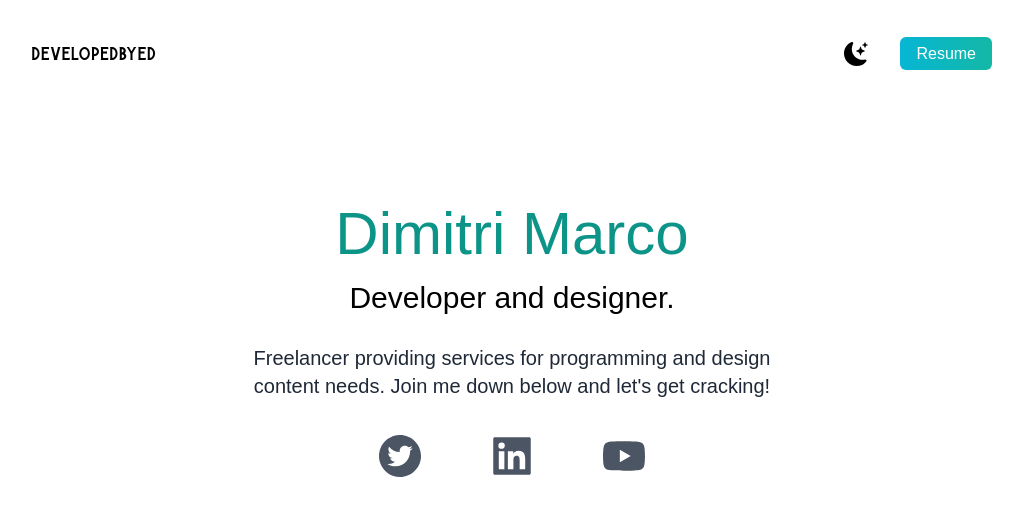
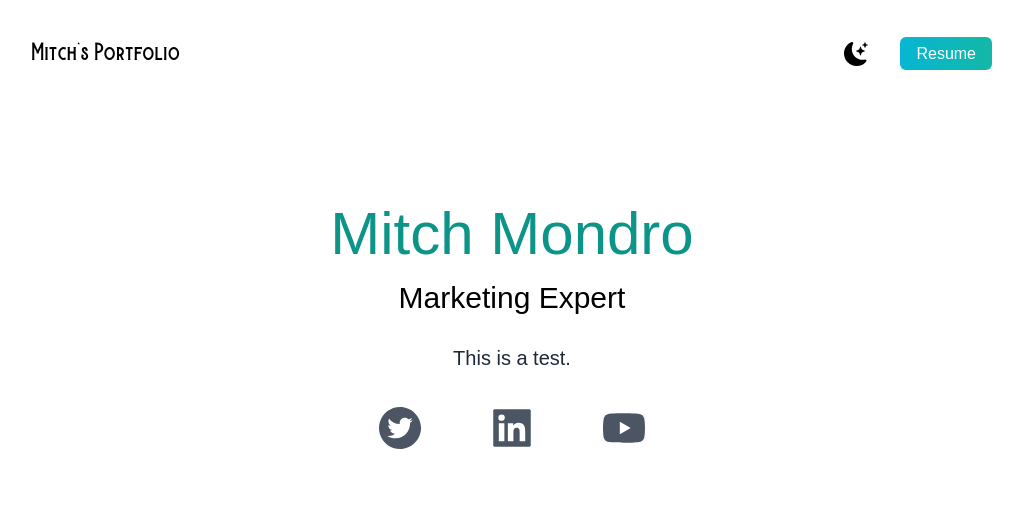
Before and after one commit to mmondro/mitch-portfolio, a Next.js app: page / in a window 1280 px wide. Shown: the top 530 px of the page, without its empty margins (128-1151 px from the left). Built offline with nearby package versions, Linux system fonts and the light colour scheme.

Commit message:
Update index.js

```diff
--- a/pages/index.js
+++ b/pages/index.js
@@ -6,7 +6,7 @@ import {
 } from "react-icons/ai";
 import { BsFillMoonStarsFill } from "react-icons/bs";
 import { useState } from "react";
-import deved from "../public/dev-ed-wave.png";
+import deved from "../public/Mitch.png";
 import code from "../public/code.png";
 import design from "../public/design.png";
 import consulting from "../public/consulting.png";
@@ -31,7 +31,7 @@ export default function Home() {
       <main className=" bg-white px-10 dark:bg-gray-900 md:px-20 lg:px-40">
         <section className="min-h-screen">
           <nav className="py-10 mb-12 flex justify-between dark:text-white">
-            <h1 className="font-burtons text-xl">developedbyed</h1>
+            <h1 className="font-burtons text-xl">Mitch's Portfolio</h1>
             <ul className="flex items-center">
               <li>
                 <BsFillMoonStarsFill
@@ -42,8 +42,9 @@ export default function Home() {
               <li>
                 <a
                   className="bg-gradient-to-r from-cyan-500 text- to-teal-500 text-white px-4 py-2 border-none rounded-md ml-8"
-                  href="#"
+                  href="Mitchell Mondro Resume November 2018 emm.pdf"
                 >
+
                   Resume
                 </a>
               </li>
@@ -51,19 +52,24 @@ export default function Home() {
           </nav>
           <div className="text-center p-10 py-10">
             <h2 className="text-5xl py-2 text-teal-600 font-medium dark:text-teal-400 md:text-6xl">
-              Dimitri Marco
+              Mitch Mondro
             </h2>
             <h3 className="text-2xl py-2 dark:text-white md:text-3xl">
-              Developer and designer.
+              Marketing Expert
             </h3>
             <p className="text-md py-5 leading-8 text-gray-800 dark:text-gray-200 max-w-xl mx-auto md:text-xl">
-              Freelancer providing services for programming and design content
-              needs. Join me down below and let's get cracking!
+            This is a test.
             </p>
             <div className="text-5xl flex justify-center gap-16 py-3 text-gray-600 dark:text-gray-400">
-              <AiFillTwitterCircle />
-              <AiFillLinkedin />
-              <AiFillYoutube />
+
+              <a href="https://twitter.com/mitchellmondro" target="_blank" rel="noopener noreferrer">
+              <AiFillTwitterCircle /> </a>
+              <a href="https://www.linkedin.com/in/mitchellmondro/" target="_blank" rel="noopener noreferrer">
+              <AiFillLinkedin /> </a>
+              <a href="https://www.youtube.com/channel/UCNtjzKme85NQ4xfAZWK3wLw" target="_blank" rel="noopener noreferrer">
+              <AiFillYoutube /> </a>
+
+
             </div>
             <div className="mx-auto bg-gradient-to-b from-teal-500 rounded-full w-80 h-80 relative overflow-hidden mt-20 md:h-96 md:w-96">
               <Image src={deved} layout="fill" objectFit="cover" />
```
